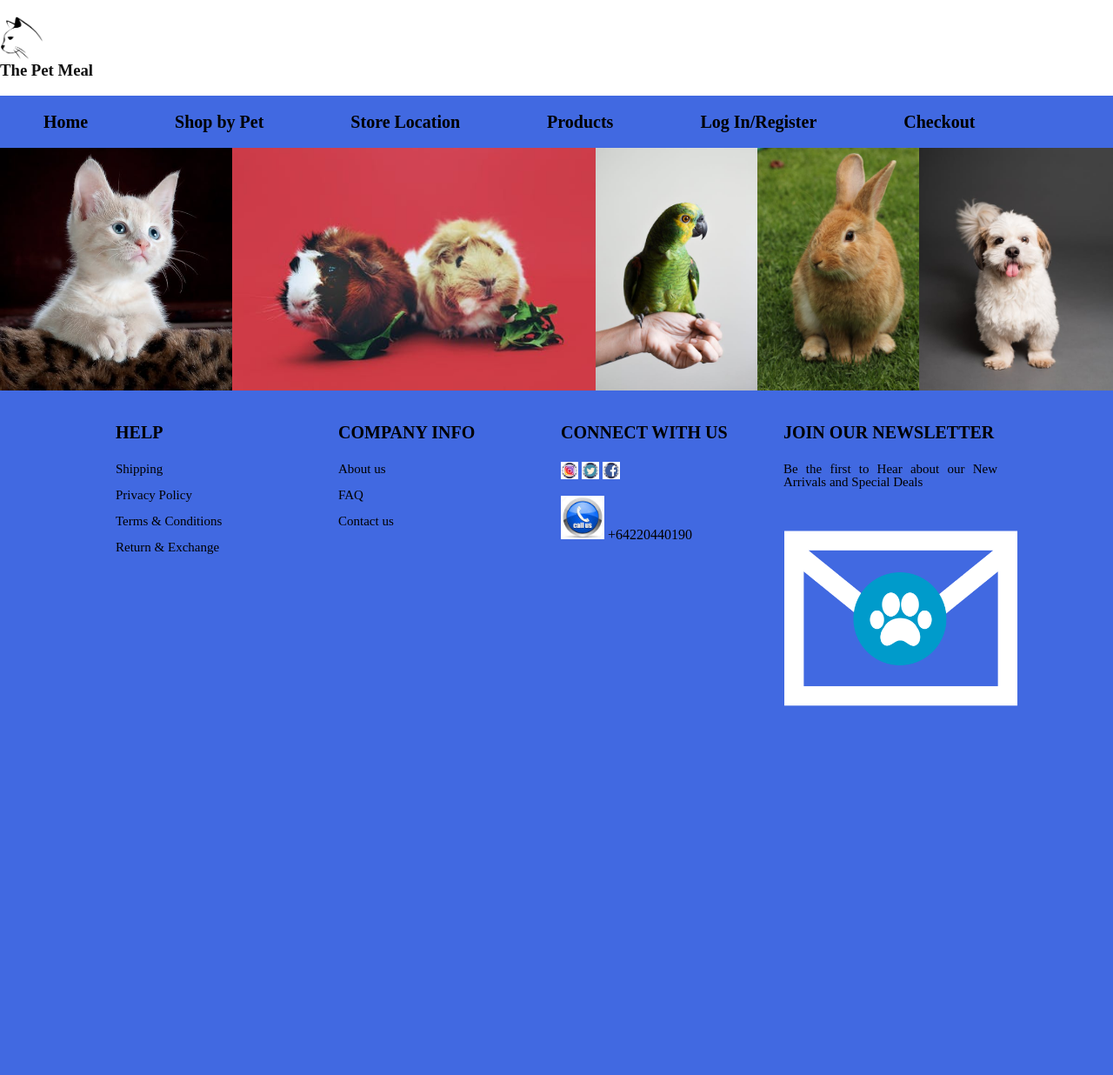
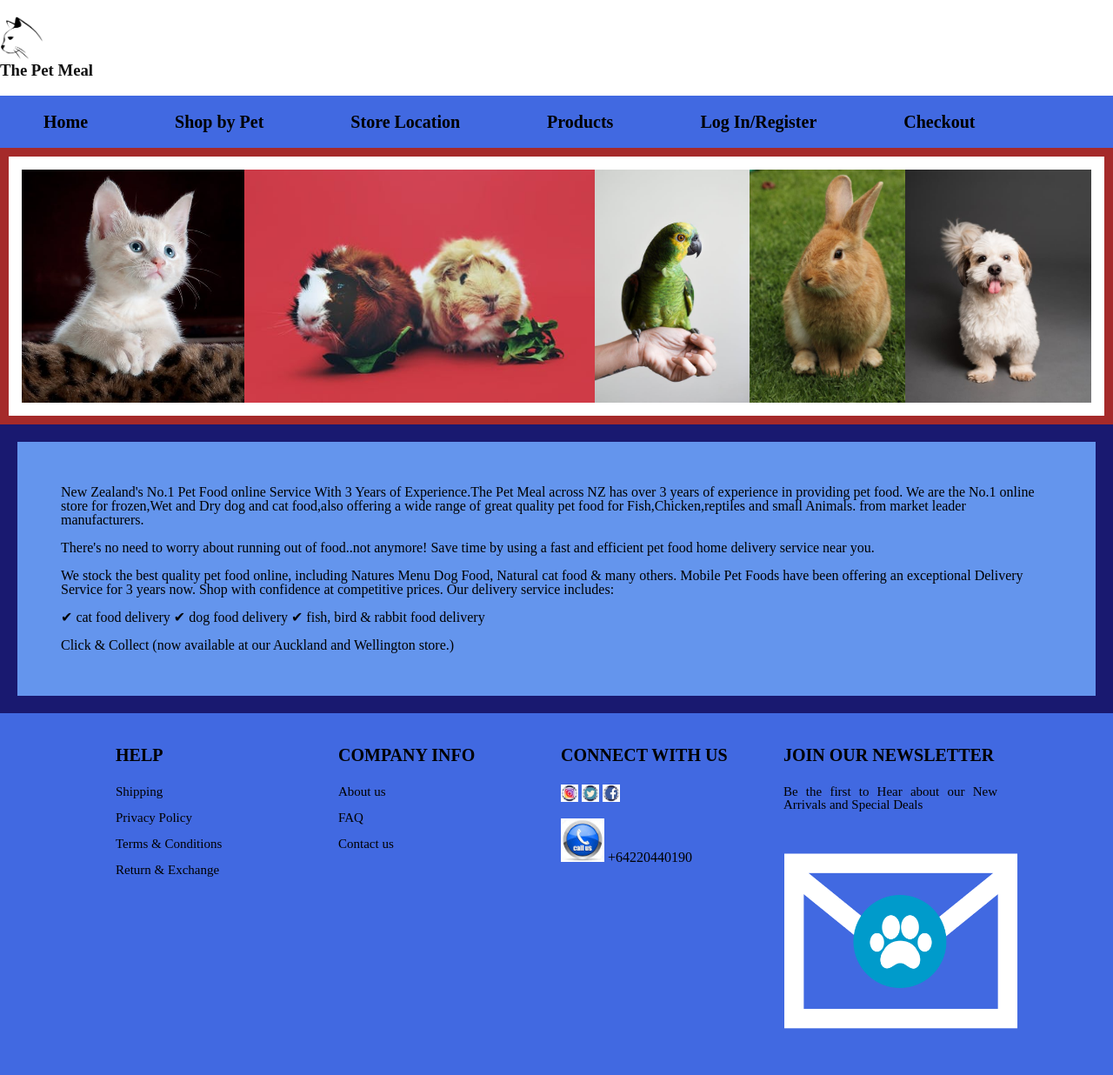
Before and after one commit to dass10/HTCS5606_casestudy1, a PHP site: page / in a window 1280 px wide. Shown: the whole page at 87% size. Before the commit the page ends 812 px from the top, so only its background shows below. Run offline with PHP 8.4, Linux system fonts and the light colour scheme.

Commit message:
added text inside the border in home page

```diff
--- a/CSS/style.css
+++ b/CSS/style.css
@@ -11,7 +11,19 @@ body{
 }
 
 
+
 /*log in and registration page*/
+#page1 #main div{
+    background-color: cornflowerblue;
+    width: auto;
+    height: auto;
+    border: 20px solid midnightblue;
+    padding: 50px;
+    margin: auto;
+    font-family: "Bookman Old Style";
+    text-align: left;
+}
+
 
 .form-box{
     width: 580px;
@@ -104,17 +116,6 @@ span{
     left: 450px;
 }
 
-
-
-#main{
-    width: 100%;
-
-    text-align: center;
-    position: relative;
-}
-
-
-
 #header{
     font-size: medium;
     font-family: "Bookman Old Style";
@@ -197,9 +198,12 @@ span{
     }
 
 
-#headerImage{
-    width: 100%;
+#borderimg{
+    width: auto;
     font-size:0;
+    border: 10px solid brown;
+    padding: 15px;
+    border-image: 10 stretch;
 }
 #header img{
     margin: 0px;
--- a/index.html
+++ b/index.html
@@ -8,8 +8,10 @@
     <script src="JS/script.js"></script>
 
 </head>
-<body>
+<body id="page1">
+
 <!--This is my homework today-->
+
 <div id="header">
     <h3><img src="image/logo.png" height="50" width="50"/><br>
         The Pet Meal
@@ -24,7 +26,7 @@
             <li><a href="checkout.html" class="active"><b>Checkout</b></a></li>
         </ul>
     </div>
-    <div id="headerImage">
+    <div id="borderimg">
         <img src="image/kitty.jpeg" id="kitty"/>
         <img src="image/guinea pig.jpeg" id="img2"/>
         <img src="image/parrot.jpeg" id="img3"/>
@@ -34,6 +36,23 @@
 </div>
 <div id="main">
 
+<div id ="animation">
+    New Zealand's No.1 Pet Food online Service With 3 Years of Experience.The Pet Meal across NZ has over 3 years of experience in providing  pet food.
+    We are the No.1 online store for frozen,Wet and Dry dog and cat food,also offering a wide range of great quality pet food for Fish,Chicken,reptiles and small Animals.
+    from market leader manufacturers.<br><br>
+
+    There's no need to worry about running out of food..not anymore!
+    Save time by using a fast and efficient pet food home delivery service near you.<br><br>
+
+    We stock the best quality pet food online, including Natures Menu  Dog Food, Natural cat food & many others.
+    Mobile Pet Foods have been offering an exceptional Delivery Service for 3 years now. Shop with confidence at competitive prices.
+    Our delivery service includes:<br><br>
+
+    ✔ cat food delivery ✔ dog food delivery ✔ fish, bird & rabbit food delivery
+    <br><br>
+    Click & Collect (now available at our Auckland and Wellington store.)
+
+</div>
 
 
 </div>
```
Also changed, not shown: image/search.jpg (added).
